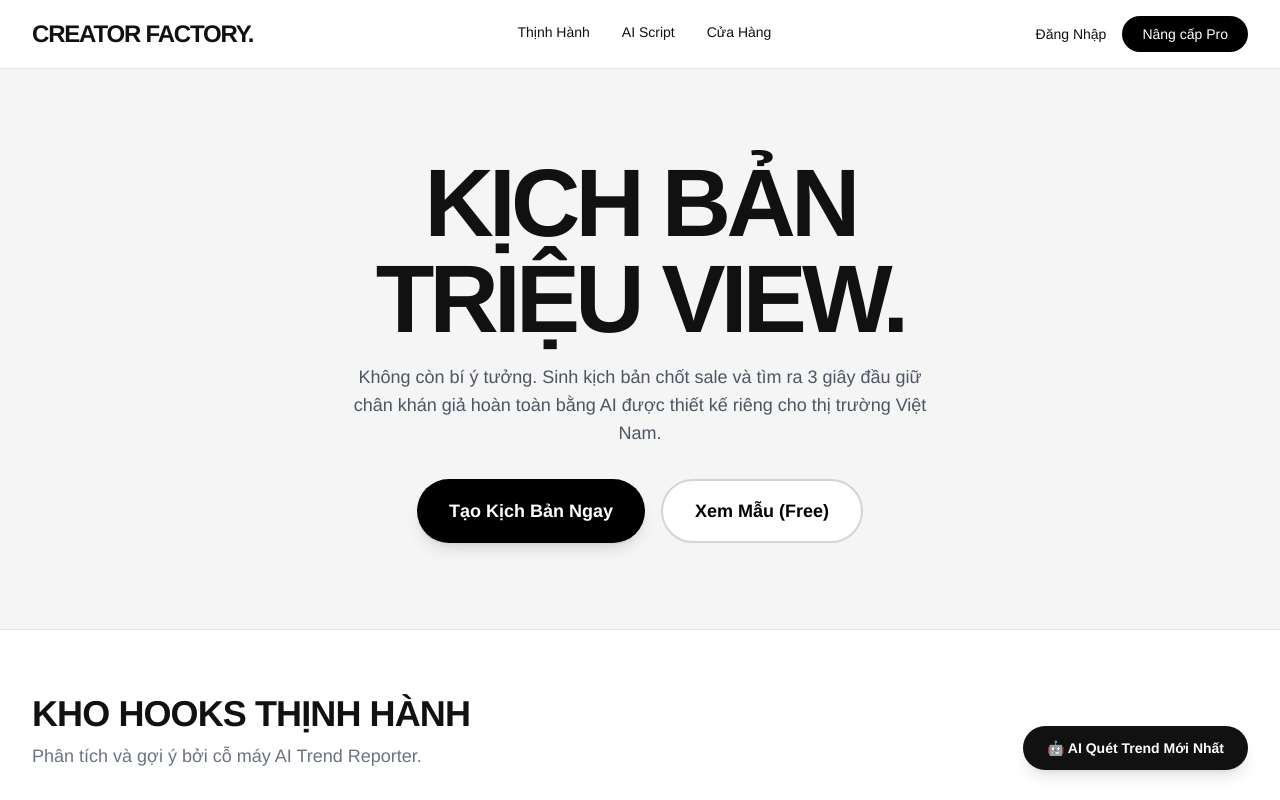
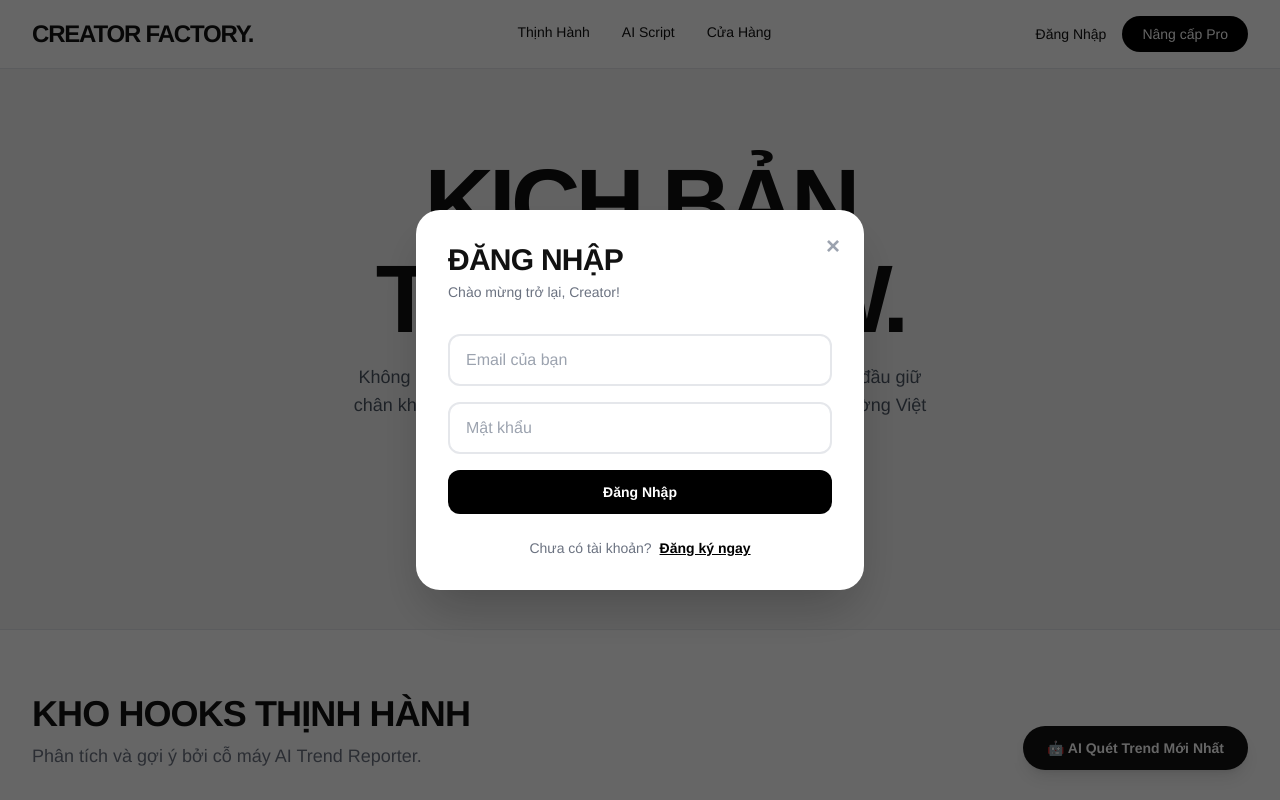
Before and after one commit to PhucVuong98/tiktok-frontend, a Vue app: page / in a window 1280 px wide. Both pictures are taken after a click on the button "Đăng Nhập". Shown: the top 800 px of the page. Built offline with nearby package versions, Linux system fonts and the light colour scheme; no server answers.

Commit message:
feat: them tinh nang dang nhap bang Firebase Auth

```diff
--- a/src/App.vue
+++ b/src/App.vue
@@ -1,6 +1,6 @@
 <template>
   <div class="min-h-screen bg-white text-nikeDark font-sans">
-    <!-- Navbar phong cách Nike -->
+    <!-- Navbar -->
     <nav class="flex items-center justify-between px-8 py-4 border-b border-gray-200 bg-white sticky top-0 z-50">
       <div class="text-2xl font-black tracking-tighter cursor-pointer">CREATOR FACTORY.</div>
       <ul class="hidden md:flex space-x-8 font-medium text-sm">
@@ -8,11 +8,23 @@
         <li class="hover:border-b-2 hover:border-black pb-1 cursor-pointer">AI Script</li>
         <li class="hover:border-b-2 hover:border-black pb-1 cursor-pointer">Cửa Hàng</li>
       </ul>
-      <div class="flex space-x-4">
-        <button class="font-medium text-sm hover:text-gray-500">Đăng Nhập</button>
-        <button class="bg-black text-white px-5 py-2 rounded-full text-sm font-medium hover:bg-gray-800 transition">Nâng cấp Pro</button>
+      <div class="flex items-center space-x-4">
+        <!-- Chưa đăng nhập -->
+        <template v-if="!user">
+          <button @click="showAuth = true" class="font-medium text-sm hover:text-gray-500">Đăng Nhập</button>
+          <button @click="showAuth = true" class="bg-black text-white px-5 py-2 rounded-full text-sm font-medium hover:bg-gray-800 transition">Nâng cấp Pro</button>
+        </template>
+
+        <!-- Đã đăng nhập -->
+        <template v-else>
+          <span class="text-sm font-medium text-gray-600 hidden md:block">{{ user.email }}</span>
+          <button @click="logout" class="font-medium text-sm text-red-500 hover:text-red-700">Đăng Xuất</button>
+        </template>
       </div>
     </nav>
+
+    <!-- Modal đăng nhập -->
+    <AuthModal v-if="showAuth" @close="showAuth = false" />
 
     <!-- Components -->
     <main>
@@ -24,7 +36,24 @@
 </template>
 
 <script setup>
+import { ref, onMounted } from 'vue'
+import { auth } from './firebase'
+import { onAuthStateChanged, signOut } from 'firebase/auth'
 import Hero from './components/Hero.vue'
 import TrendingHooks from './components/TrendingHooks.vue'
 import ScriptGenerator from './components/ScriptGenerator.vue'
+import AuthModal from './components/AuthModal.vue'
+
+const user = ref(null)
+const showAuth = ref(false)
+
+onMounted(() => {
+  onAuthStateChanged(auth, (u) => {
+    user.value = u
+  })
+})
+
+const logout = async () => {
+  await signOut(auth)
+}
 </script>
--- /dev/null
+++ b/src/components/AuthModal.vue
@@ -0,0 +1,104 @@
+<template>
+  <!-- Overlay -->
+  <div class="fixed inset-0 bg-black/60 z-50 flex items-center justify-center px-4" @click.self="$emit('close')">
+    <div class="bg-white w-full max-w-md rounded-3xl p-8 shadow-2xl relative">
+
+      <!-- Nút đóng -->
+      <button @click="$emit('close')" class="absolute top-5 right-6 text-gray-400 hover:text-black text-2xl font-bold">×</button>
+
+      <!-- Tiêu đề -->
+      <h2 class="text-3xl font-black uppercase tracking-tight mb-1">
+        {{ isLogin ? 'Đăng Nhập' : 'Đăng Ký' }}
+      </h2>
+      <p class="text-gray-500 text-sm mb-8">
+        {{ isLogin ? 'Chào mừng trở lại, Creator!' : 'Tạo tài khoản miễn phí ngay.' }}
+      </p>
+
+      <!-- Form -->
+      <form @submit.prevent="handleSubmit" class="flex flex-col gap-4">
+        <input
+          v-model="email"
+          type="email"
+          placeholder="Email của bạn"
+          required
+          class="border-2 border-gray-200 rounded-xl px-4 py-3 focus:outline-none focus:border-black transition"
+        />
+        <input
+          v-model="password"
+          type="password"
+          placeholder="Mật khẩu"
+          required
+          class="border-2 border-gray-200 rounded-xl px-4 py-3 focus:outline-none focus:border-black transition"
+        />
+
+        <!-- Thông báo lỗi -->
+        <p v-if="errorMsg" class="text-red-500 text-sm">{{ errorMsg }}</p>
+
+        <button
+          type="submit"
+          :disabled="loading"
+          class="bg-black text-white py-3 rounded-xl font-bold text-sm hover:bg-gray-800 transition disabled:opacity-50"
+        >
+          {{ loading ? 'Đang xử lý...' : (isLogin ? 'Đăng Nhập' : 'Đăng Ký') }}
+        </button>
+      </form>
+
+      <!-- Toggle login/register -->
+      <p class="text-center text-sm text-gray-500 mt-6">
+        {{ isLogin ? 'Chưa có tài khoản?' : 'Đã có tài khoản?' }}
+        <button @click="toggleMode" class="font-bold text-black underline ml-1">
+          {{ isLogin ? 'Đăng ký ngay' : 'Đăng nhập' }}
+        </button>
+      </p>
+
+    </div>
+  </div>
+</template>
+
+<script setup>
+import { ref } from 'vue'
+import { auth } from '../firebase'
+import { signInWithEmailAndPassword, createUserWithEmailAndPassword } from 'firebase/auth'
+
+const emit = defineEmits(['close'])
+
+const isLogin = ref(true)
+const email = ref('')
+const password = ref('')
+const errorMsg = ref('')
+const loading = ref(false)
+
+const toggleMode = () => {
+  isLogin.value = !isLogin.value
+  errorMsg.value = ''
+}
+
+const friendlyError = (code) => {
+  const map = {
+    'auth/user-not-found': 'Email không tồn tại.',
+    'auth/wrong-password': 'Mật khẩu không đúng.',
+    'auth/email-already-in-use': 'Email này đã được đăng ký.',
+    'auth/weak-password': 'Mật khẩu phải có ít nhất 6 ký tự.',
+    'auth/invalid-email': 'Email không hợp lệ.',
+    'auth/invalid-credential': 'Email hoặc mật khẩu không đúng.',
+  }
+  return map[code] || 'Có lỗi xảy ra, vui lòng thử lại.'
+}
+
+const handleSubmit = async () => {
+  loading.value = true
+  errorMsg.value = ''
+  try {
+    if (isLogin.value) {
+      await signInWithEmailAndPassword(auth, email.value, password.value)
+    } else {
+      await createUserWithEmailAndPassword(auth, email.value, password.value)
+    }
+    emit('close')
+  } catch (err) {
+    errorMsg.value = friendlyError(err.code)
+  } finally {
+    loading.value = false
+  }
+}
+</script>
--- /dev/null
+++ b/src/firebase.js
@@ -0,0 +1,14 @@
+import { initializeApp } from 'firebase/app'
+import { getAuth } from 'firebase/auth'
+
+const firebaseConfig = {
+  apiKey: "AIzaSyBY2dcEkd680w_i7ghxe-DXtGTKrbXfRNg",
+  authDomain: "vincent-ai-tiktok.firebaseapp.com",
+  projectId: "vincent-ai-tiktok",
+  storageBucket: "vincent-ai-tiktok.firebasestorage.app",
+  messagingSenderId: "853086367048",
+  appId: "1:853086367048:web:16abbfd3781a54f25e577d"
+}
+
+const app = initializeApp(firebaseConfig)
+export const auth = getAuth(app)
```
